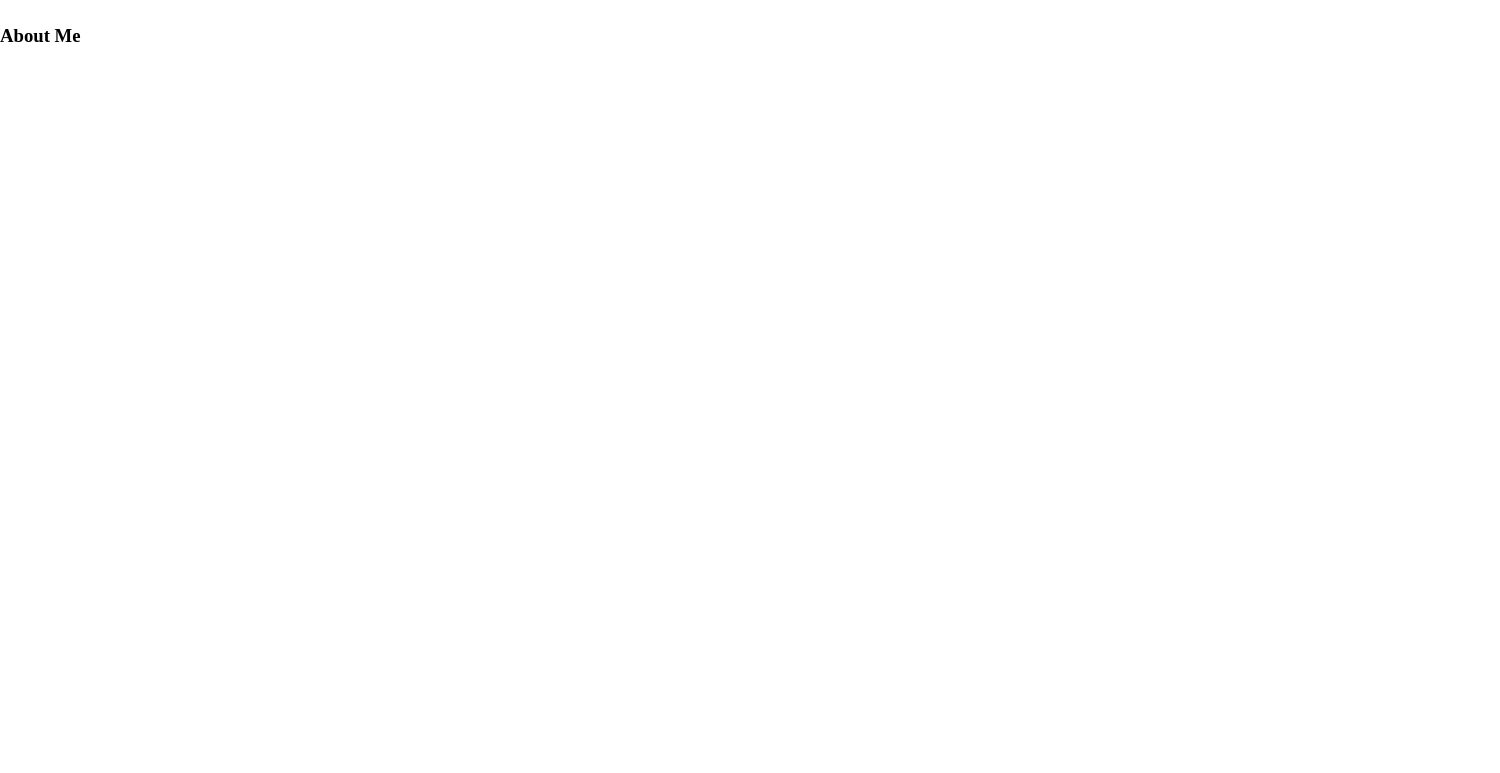
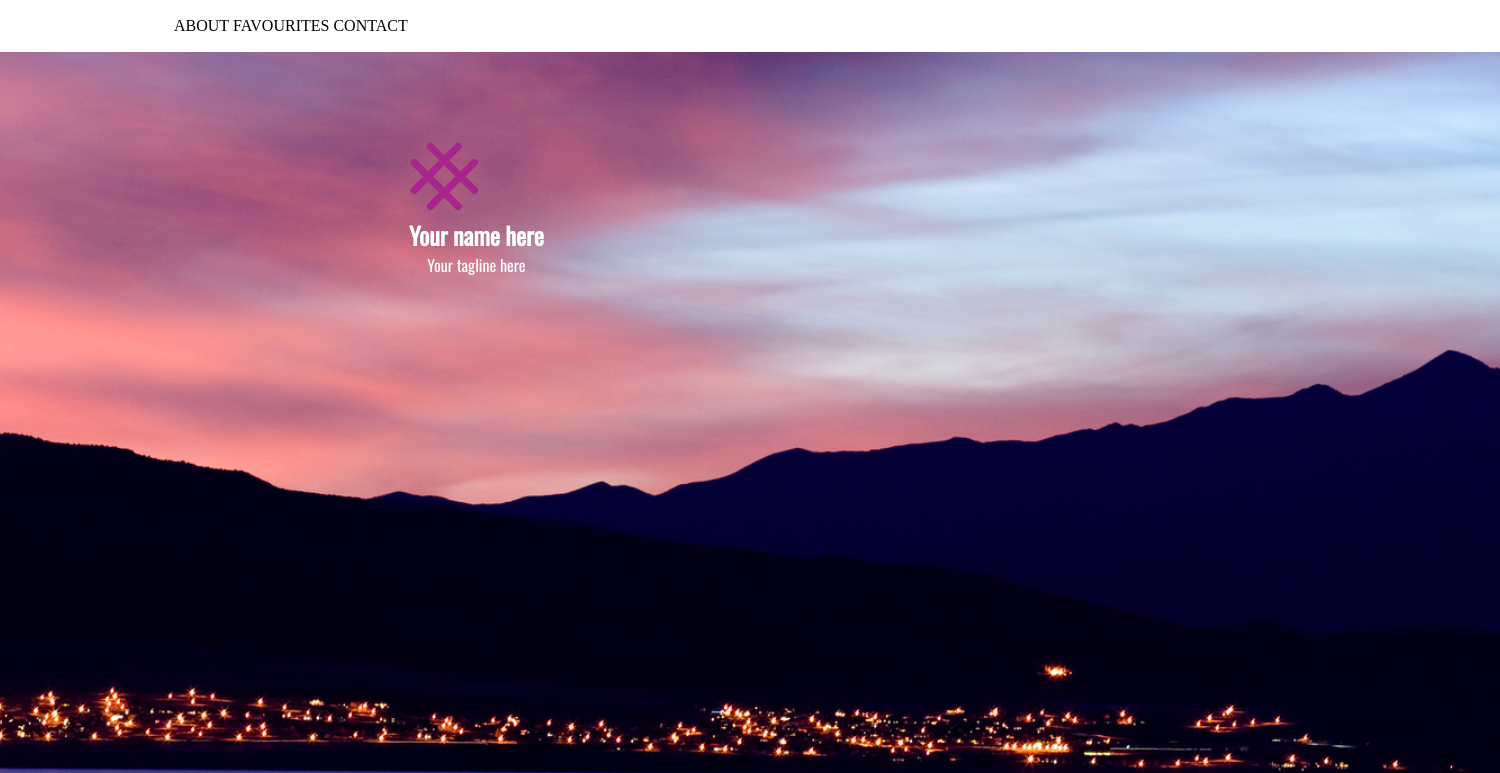
Before and after one commit to mariajosebaeza/my-cute-page, a plain HTML site: page index.html in a window 1280 px wide. Shown: the top 773 px of the page, 1500 px wide, since content can reach past the window. Drawn offline with nearby package versions, Linux system fonts and the light colour scheme.

Commit message:
agrega imagen cambios en menu y parrafo

```diff
--- a/css/main.css
+++ b/css/main.css
@@ -0,0 +1,39 @@
+.menu1 {
+	text-decoration: none;
+	padding-top: 17px;
+	padding-bottom: 17px;
+	text-align: center;
+	display: inline-block;
+}
+.image1 {
+	background-image: url("../images/background.jpg");
+	background-size: cover;
+	background-position: center;
+	width: 1500px;
+	height: 900px;
+}
+.textfondo {
+	color: white;
+	padding-top: 100px;
+	font-family: 'Oswald', sans-serif;
+}
+.section1 {
+	text-align: center;
+	padding-top: 90px;
+	padding-left: 250px;
+	font-family: 'Oswald', sans-serif;
+}
+.logo{
+	width: 5%;
+	height: 5%;
+	padding-top: 90px;
+	padding-left: 300px;
+
+}
+.parrafo1 {
+	margin-bottom: 10px;
+}
+.deco-none{
+	text-decoration: none;
+	color: black;
+}
--- a/index.html
+++ b/index.html
@@ -9,24 +9,52 @@
 </head>
 <body>
 	<header class="header">
-		<div class="container-fluid">
+		<div class="container">
 			<div class="row">
 				<div class="col-12">
+					<nav>
+						<ul>
+							<li class="menu1"><a href="#" class="deco-none">ABOUT</a></li>
+							<li class="menu1"><a href="#" class="deco-none">FAVOURITES</a></li>
+							<li class="menu1"><a href="#" class="deco-none">CONTACT</a></li>
+						</ul>
+					</nav>
 				</div>
 			</div>
 		</div>
 	</header>
 
-	<section class="image1">
-		<div class="container-fluid"></div>
-			<div class="row"></div>
-				<div class="col-12"></div>
+	<section class="image1 section1">
+		<div class="container">
+			<div class="row">
+				<div class="col-12">
+					<div class="row">
+						<div class="col-12">
+							<img src="images/logo.png" class="logo1">
+						</div>
+					</div>
+					<div class="row">
+						<div class="col-12 textfondo">
+							<h1>Your name here</h1>
+							<p class="parrafo1">Your tagline here</p>
+						</div>
+					</div>
+				</div>
+			</div>
 		</section>
 
 		<section class="aboutme">
-		<img src="">
+			<div class="container-fluid">
+				<div class="row">
+					<div class="col-3">
+						<img src="images/profile.jpg" class="imgprofile">
+					</div>
+					<div class="col-9">
 						<h3> About Me </h3>
-		<p> </p>
+						<p>Lorem ipsum dolor sit amet, consectetur adipisicing elit. Quis dolorum unde aspernatur in similique, minus maiores quae quod perferendis quas nisi illum, beatae libero nihil magnam consequuntur ad! Cupiditate, iure!. Lorem ipsum dolor sit amet, consectetur adipisicing elit. Quis dolorum unde aspernatur in similique, minus maiores quae quod perferendis quas nisi illum, beatae libero nihil magnam consequuntur ad! Cupiditate, iure!. Lorem ipsum dolor sit amet, consectetur adipisicing elit. Quis dolorum unde aspernatur in similique, minus maiores quae quod perferendis quas nisi illum, beatae libero nihil magnam consequuntur ad! Cupiditate, iure!. Lorem ipsum dolor sit amet, consectetur adipisicing elit. Quis dolorum unde aspernatur in similique, minus maiores quae quod perferendis quas nisi illum, beatae libero nihil magnam consequuntur ad! Cupiditate, iure!. Lorem ipsum dolor sit amet, consectetur adipisicing eli </p>
+					</div>
+				</div>
+			</div>
 		</section>
 
 		<section class="favorite">
```
Lines whose indentation alone changed are shown as unchanged.
